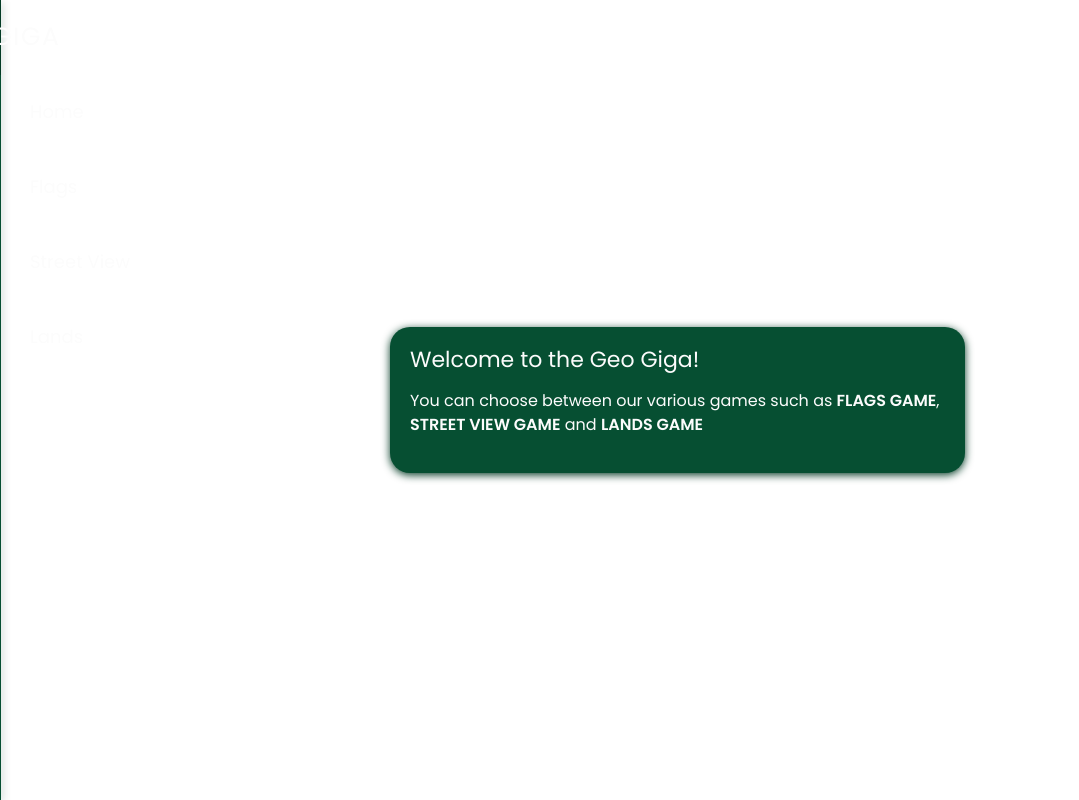
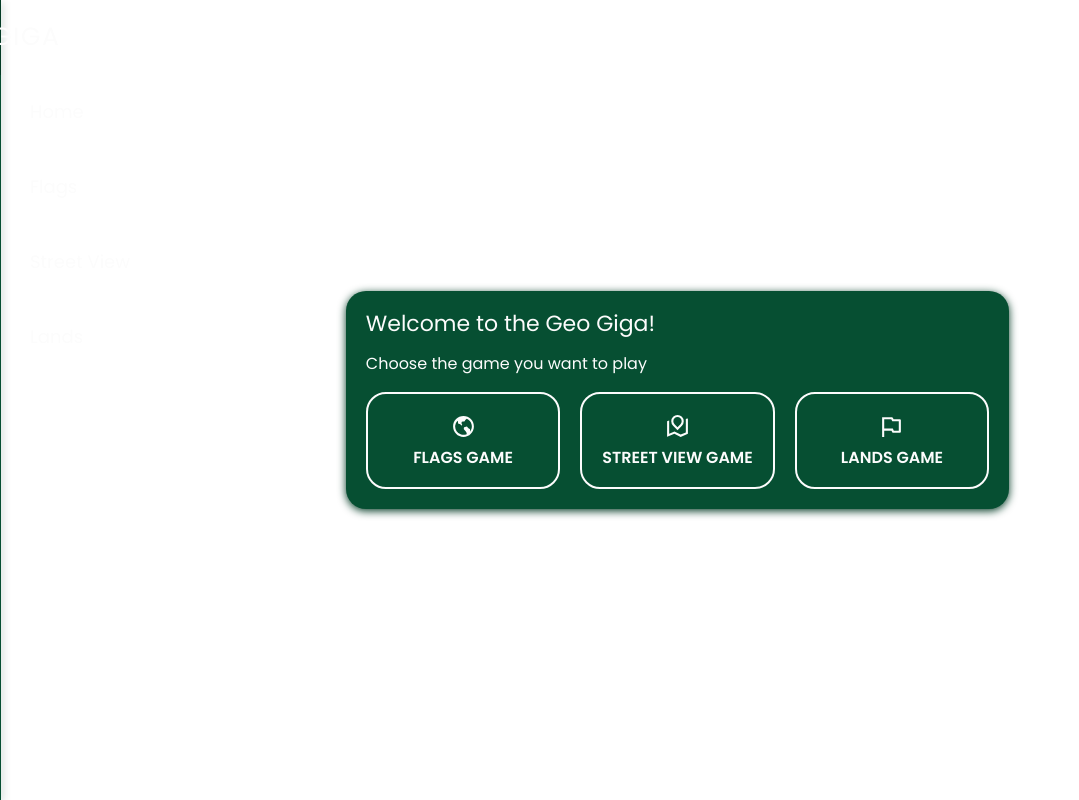
Before and after one commit to mariusz-smajdor/geo-giga-react, a React (Create React App) app: page / in a window 1280 px wide. Shown: the whole page, without its empty margins (0-1079 px from the left). Built offline with nearby package versions, Linux system fonts and the light colour scheme.

Commit message:
Refactored homepage

```diff
--- a/src/pages/Home/index.js
+++ b/src/pages/Home/index.js
@@ -1,17 +1,36 @@
 import Container from '../../components/layout/Container';
-import { Wrapper, Title, Text, StyledLink } from './styled';
+import { IconContext } from 'react-icons';
+import { RiFlagLine, RiRoadMapLine, RiEarthLine } from 'react-icons/ri';
+import { Wrapper, Title, Text, Games, Game, StyledLink } from './styled';
 
 function Home() {
   return (
     <Container>
       <Wrapper>
         <Title>Welcome to the Geo Giga!</Title>
-        <Text>
-          You can choose between our various games such as{' '}
-          <StyledLink to='flags'>Flags Game</StyledLink>,{' '}
-          <StyledLink to='street-view'>Street View Game</StyledLink> and{' '}
-          <StyledLink to='/'>Lands Game</StyledLink>
-        </Text>
+        <Text>Choose the game you want to play</Text>
+        <Games>
+          <IconContext.Provider value={{ size: '25px' }}>
+            <StyledLink to='flags'>
+              <Game>
+                <RiEarthLine />
+                Flags Game
+              </Game>
+            </StyledLink>
+            <StyledLink to='street-view'>
+              <Game>
+                <RiRoadMapLine />
+                Street View Game
+              </Game>
+            </StyledLink>
+            <StyledLink to='/'>
+              <Game>
+                <RiFlagLine />
+                Lands Game
+              </Game>
+            </StyledLink>
+          </IconContext.Provider>
+        </Games>
       </Wrapper>
     </Container>
   );
--- a/src/pages/Home/styled.js
+++ b/src/pages/Home/styled.js
@@ -2,7 +2,7 @@ import { Link } from 'react-router-dom';
 import styled from 'styled-components';
 
 export const Wrapper = styled.section`
-  max-width: ${({ theme }) => theme.breakpoint.small}px;
+  max-width: ${({ theme }) => theme.breakpoint.medium}px;
   border-radius: 20px;
   box-shadow: ${({ theme }) => theme.color.secondary} 0px 2px 8px 0px;
   background: ${({ theme }) => theme.color.primary};
@@ -19,6 +19,25 @@ export const Text = styled.p`
   line-height: 1.5;
 `;
 
+export const Games = styled.div`
+  display: grid;
+  grid-template-columns: repeat(3, 1fr);
+  grid-auto-rows: 1fr;
+  text-align: center;
+  gap: 20px;
+`;
+
+export const Game = styled.div`
+  height: 100%;
+  display: flex;
+  flex-direction: column;
+  align-items: center;
+  gap: 10px;
+  padding: 20px;
+  border: 2px solid;
+  border-radius: 20px;
+`;
+
 export const StyledLink = styled(Link)`
   color: inherit;
   font-weight: bold;
```
